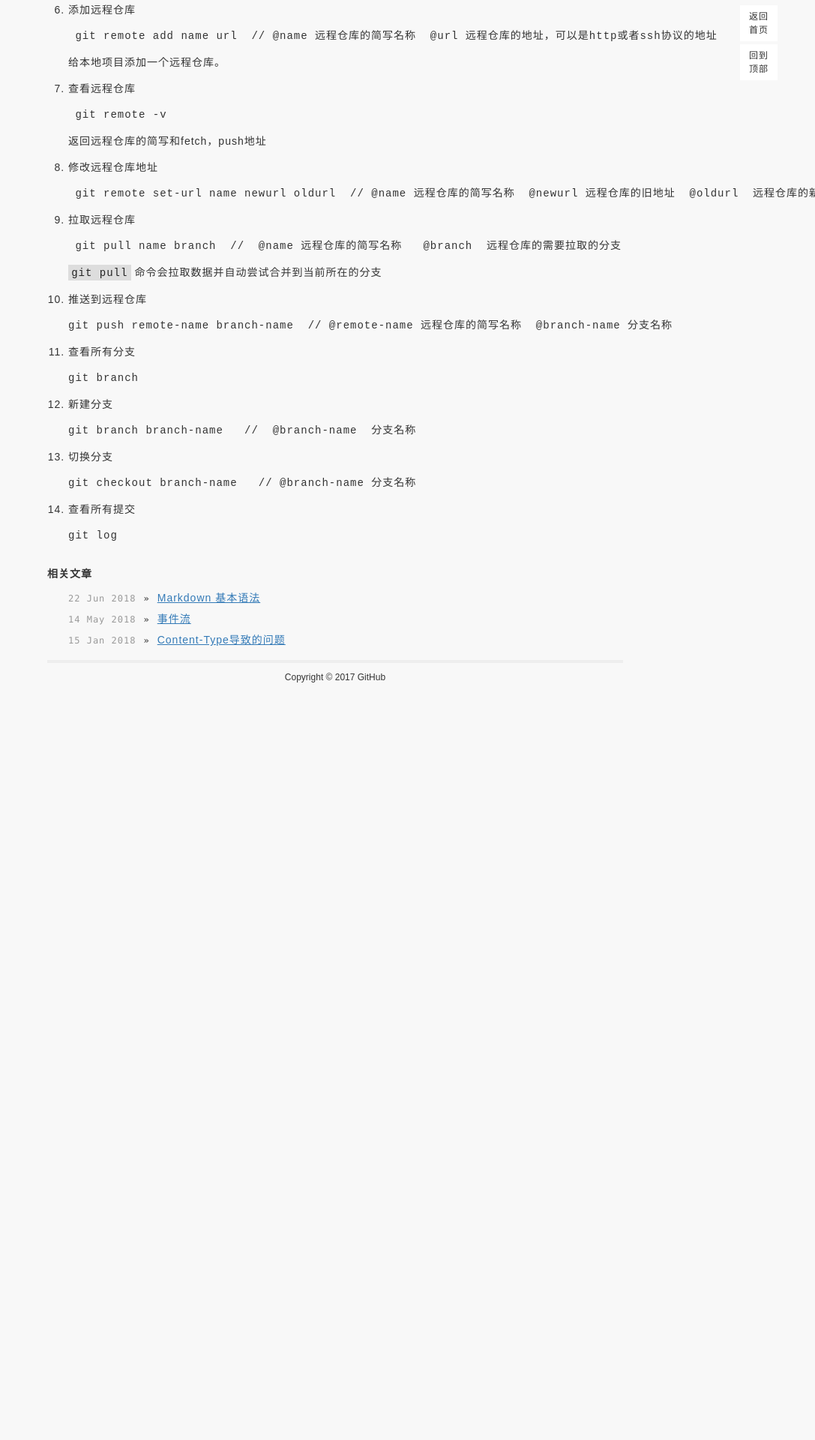
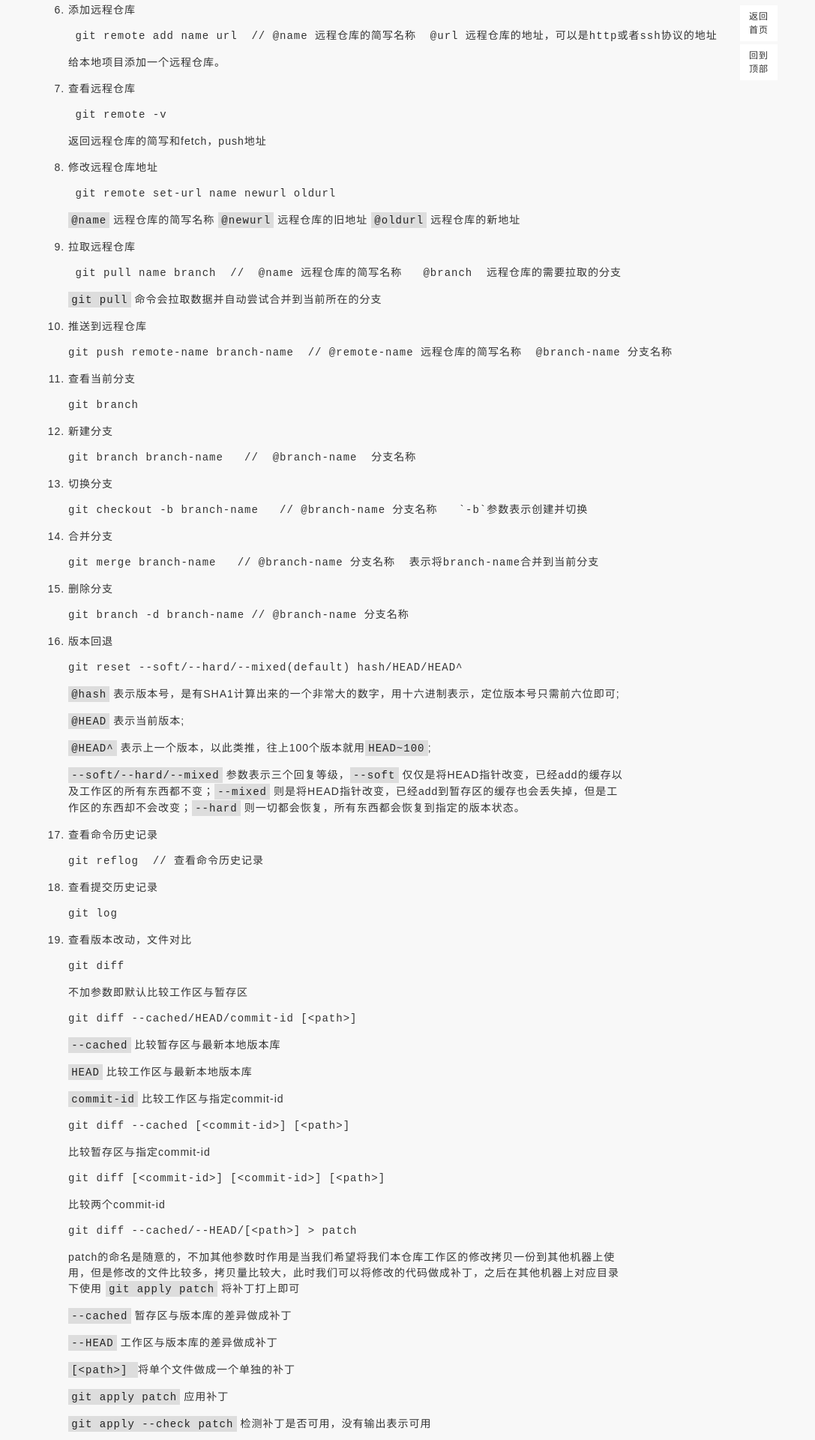
Before and after one commit to lou920217/Diary, a Jekyll site: the page built from _posts/interview/2018-06-22-git_command.md, in a window 1280 px wide. Shown: the part 739-2659 px from the top of the page at 75% size, without its empty margins (193-1280 px from the left). Built offline with Jekyll 4.4.1, drawn with Linux system fonts in a browser that asks for light colours; nearby versions of some CDN libraries; a style sheet for code colours, icons or effects is not loaded; before the commit the page ends 1661 px from its top, so only the background shows below that; some of the changed text lies outside the part shown.

Commit message:
git 命令补充

````diff
--- a/_posts/interview/2018-06-22-git_command.md
+++ b/_posts/interview/2018-06-22-git_command.md
@@ -53,8 +53,9 @@ tags: [git]
 8. 修改远程仓库地址
 
     ```
-    git remote set-url name newurl oldurl  // @name 远程仓库的简写名称  @newurl 远程仓库的旧地址  @oldurl  远程仓库的新地址
+    git remote set-url name newurl oldurl
     ```
+    `@name` 远程仓库的简写名称  `@newurl` 远程仓库的旧地址  `@oldurl` 远程仓库的新地址
 9. 拉取远程仓库
 
     ```
@@ -66,7 +67,7 @@ tags: [git]
     ```
     git push remote-name branch-name  // @remote-name 远程仓库的简写名称  @branch-name 分支名称
     ```
-11. 查看所有分支
+11. 查看当前分支
 
     ```
     git branch
@@ -79,10 +80,77 @@ tags: [git]
 13. 切换分支
 
     ```
-    git checkout branch-name   // @branch-name 分支名称
+    git checkout -b branch-name   // @branch-name 分支名称   `-b`参数表示创建并切换
     ```
-14. 查看所有提交
+15. 合并分支
+
+    ```
+    git merge branch-name   // @branch-name 分支名称  表示将branch-name合并到当前分支
+    ```
+16. 删除分支
+
+    ```
+    git branch -d branch-name // @branch-name 分支名称
+    ```
+17. 版本回退
+
+    ```
+    git reset --soft/--hard/--mixed(default) hash/HEAD/HEAD^
+    ```
+    `@hash` 表示版本号，是有SHA1计算出来的一个非常大的数字，用十六进制表示，定位版本号只需前六位即可;
+
+    `@HEAD` 表示当前版本;
+
+    `@HEAD^` 表示上一个版本，以此类推，往上100个版本就用`HEAD~100`;
+
+    `--soft/--hard/--mixed` 参数表示三个回复等级，`--soft` 仅仅是将HEAD指针改变，已经add的缓存以及工作区的所有东西都不变；`--mixed` 则是将HEAD指针改变，已经add到暂存区的缓存也会丢失掉，但是工作区的东西却不会改变；`--hard` 则一切都会恢复，所有东西都会恢复到指定的版本状态。
+18. 查看命令历史记录
+
+    ```
+    git reflog  // 查看命令历史记录
+    ```
+19. 查看提交历史记录
 
     ```
     git log
     ```
+20. 查看版本改动，文件对比
+
+    ```
+    git diff
+    ```
+    不加参数即默认比较工作区与暂存区
+    ```
+    git diff --cached/HEAD/commit-id [<path>]
+    ```
+    `--cached` 比较暂存区与最新本地版本库
+
+    `HEAD` 比较工作区与最新本地版本库
+
+    `commit-id` 比较工作区与指定commit-id
+    ```
+    git diff --cached [<commit-id>] [<path>]
+    ```
+    比较暂存区与指定commit-id
+    ```
+    git diff [<commit-id>] [<commit-id>] [<path>]
+    ```
+    比较两个commit-id
+    ```
+    git diff --cached/--HEAD/[<path>] > patch
+    ```
+    patch的命名是随意的，不加其他参数时作用是当我们希望将我们本仓库工作区的修改拷贝一份到其他机器上使用，但是修改的文件比较多，拷贝量比较大，此时我们可以将修改的代码做成补丁，之后在其他机器上对应目录下使用 `git apply patch` 将补丁打上即可
+
+    `--cached` 暂存区与版本库的差异做成补丁
+
+    `--HEAD` 工作区与版本库的差异做成补丁
+
+    `[<path>] `将单个文件做成一个单独的补丁
+
+    `git apply patch` 应用补丁
+
+    `git apply --check patch` 检测补丁是否可用，没有输出表示可用
+
+    `git apply --reject patch` 根据一定的融合策略融合补丁，有冲突则生成冲突文件
+
+**附录：** [Git文档传送门](https://git-scm.com/book/zh/v2)
--- a/assets/css/main.css
+++ b/assets/css/main.css
@@ -269,7 +269,6 @@ p{
     bottom: 50px;
     display: flex;
     flex-direction: column;
-
 }
 .tool a{
     flex: 1;
@@ -279,3 +278,7 @@ p{
     padding: 6px 12px;
     background-color: #fff;
 }
+.tool a:hover{
+    color: #fff;
+    background-color: #02b68c;
+}
````
